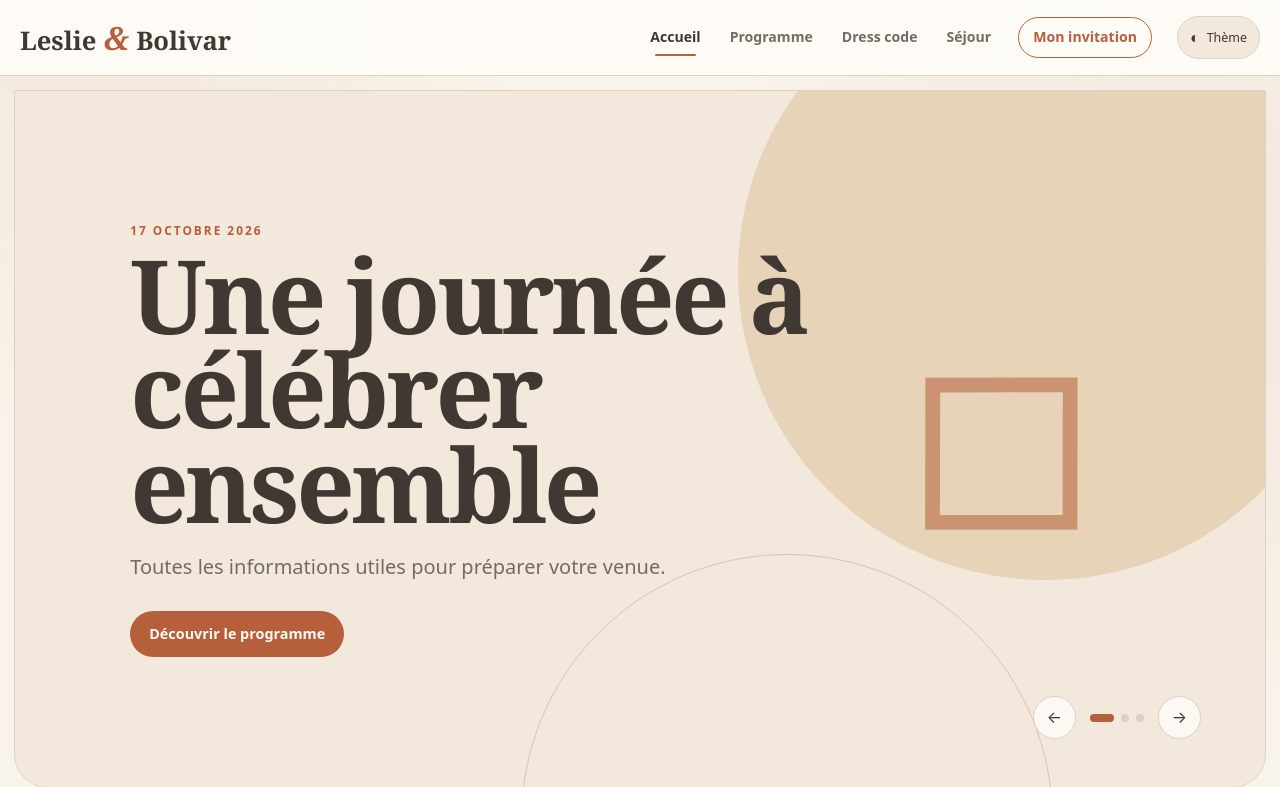
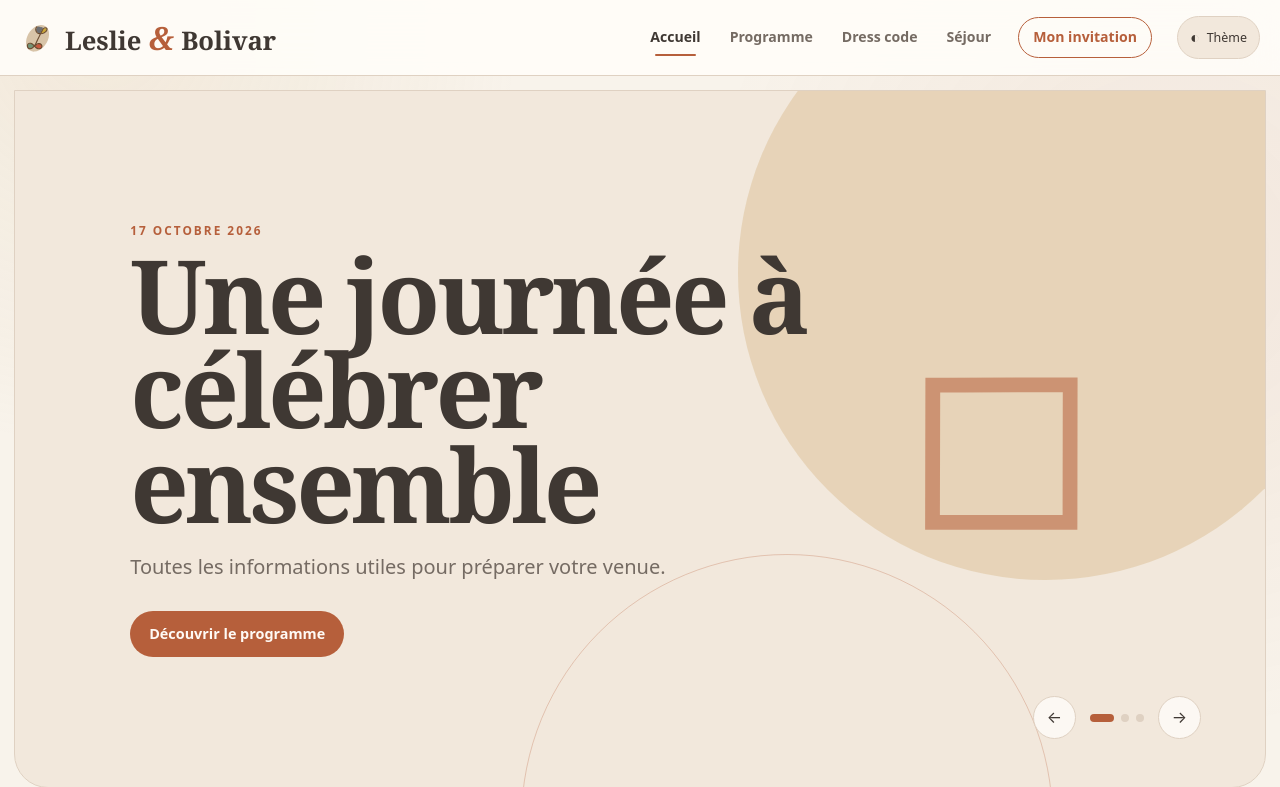
Before and after one commit to bolivaro/wedding, a Django app: page / in a window 1280 px wide. Shown: the top 787 px of the page. Run offline with Django 5.2, Linux system fonts and the light colour scheme; some web fonts are replaced.

Commit message:
feat(website): add wedding favicon to site branding

```diff
--- a/apps/guests/templates/guests/base.html
+++ b/apps/guests/templates/guests/base.html
@@ -7,6 +7,7 @@
     <meta name="referrer" content="same-origin">
     <meta name="theme-color" content="#f8f3eb">
     <title>{% block title %}Leslie &amp; Bolivar{% endblock %}</title>
+    <link rel="icon" href="{% static 'website/images/favicon.svg' %}" type="image/svg+xml">
     <link rel="stylesheet" href="{% static 'website/css/website.css' %}">
     <link rel="stylesheet" href="{% static 'guests/css/guests.css' %}">
     <script src="{% static 'guests/js/theme.js' %}" defer></script>
--- a/apps/website/static/website/css/website.css
+++ b/apps/website/static/website/css/website.css
@@ -31,7 +31,9 @@ h1, h2, h3 { font-family: "Cormorant Wedding", Georgia, serif; }
 .skip-link:focus { transform: translateY(0); }
 .public-header { position: sticky; top: 0; z-index: 50; height: var(--header-height); background: color-mix(in srgb, var(--surface) 90%, transparent); border-bottom: 1px solid var(--border); backdrop-filter: blur(18px); }
 .header-inner { display: flex; width: min(1240px, calc(100% - 40px)); height: 100%; margin: auto; align-items: center; justify-content: space-between; gap: 30px; }
-.public-brand { display: inline-flex; align-items: baseline; gap: 7px; color: var(--text); font: 600 clamp(1.2rem, 2.5vw, 1.6rem)/1 "Cormorant Wedding", Georgia, serif; text-decoration: none; white-space: nowrap; }
+.public-brand { display: inline-flex; align-items: center; gap: 9px; color: var(--text); font: 600 clamp(1.2rem, 2.5vw, 1.6rem)/1 "Cormorant Wedding", Georgia, serif; text-decoration: none; white-space: nowrap; }
+.public-brand-icon { width: 36px; height: 36px; flex: 0 0 auto; object-fit: contain; }
+.public-brand-name { display: inline-flex; align-items: baseline; gap: 7px; }
 .brand-amp { color: var(--primary); font-size: 1.25em; font-style: italic; }
 .public-nav { display: flex; align-items: center; gap: clamp(10px, 2vw, 25px); }
 .public-nav > a { position: relative; padding: 10px 2px; color: var(--muted); font-size: .88rem; font-weight: 700; text-decoration: none; }
--- a/apps/website/templates/website/base_public.html
+++ b/apps/website/templates/website/base_public.html
@@ -7,6 +7,7 @@
     <meta name="referrer" content="same-origin">
     <meta name="theme-color" content="#f8f3eb">
     <title>{% block title %}Leslie &amp; Bolivar{% endblock %}</title>
+    <link rel="icon" href="{% static 'website/images/favicon.svg' %}" type="image/svg+xml">
     <link rel="stylesheet" href="{% static 'website/css/website.css' %}">
     <script src="{% static 'guests/js/theme.js' %}" defer></script>
     <script src="{% static 'website/js/navigation.js' %}" defer></script>
--- a/apps/website/templates/website/partials/public_header.html
+++ b/apps/website/templates/website/partials/public_header.html
@@ -1,7 +1,9 @@
+{% load static %}
 <header class="public-header" data-site-header>
   <div class="header-inner">
     <a class="public-brand" href="{% url 'website:home' %}" aria-label="Accueil Leslie et Bolivar">
-      <span>Leslie</span><span class="brand-amp">&amp;</span><span>Bolivar</span>
+      <img class="public-brand-icon" src="{% static 'website/images/favicon.svg' %}" alt="" aria-hidden="true">
+      <span class="public-brand-name"><span>Leslie</span><span class="brand-amp">&amp;</span><span>Bolivar</span></span>
     </a>
     <button class="menu-toggle" type="button" data-menu-toggle aria-expanded="false" aria-controls="public-navigation">
       <span class="menu-toggle-lines" aria-hidden="true"></span><span class="sr-only">Ouvrir le menu</span>
```
Also changed, not shown: apps/specialdemands/static/specialdemands/css/styles.css (+13 -1 lines), apps/specialdemands/templates/specialdemands/detail.html (+7 -0 lines), apps/website/static/website/images/favicon.svg (added).
